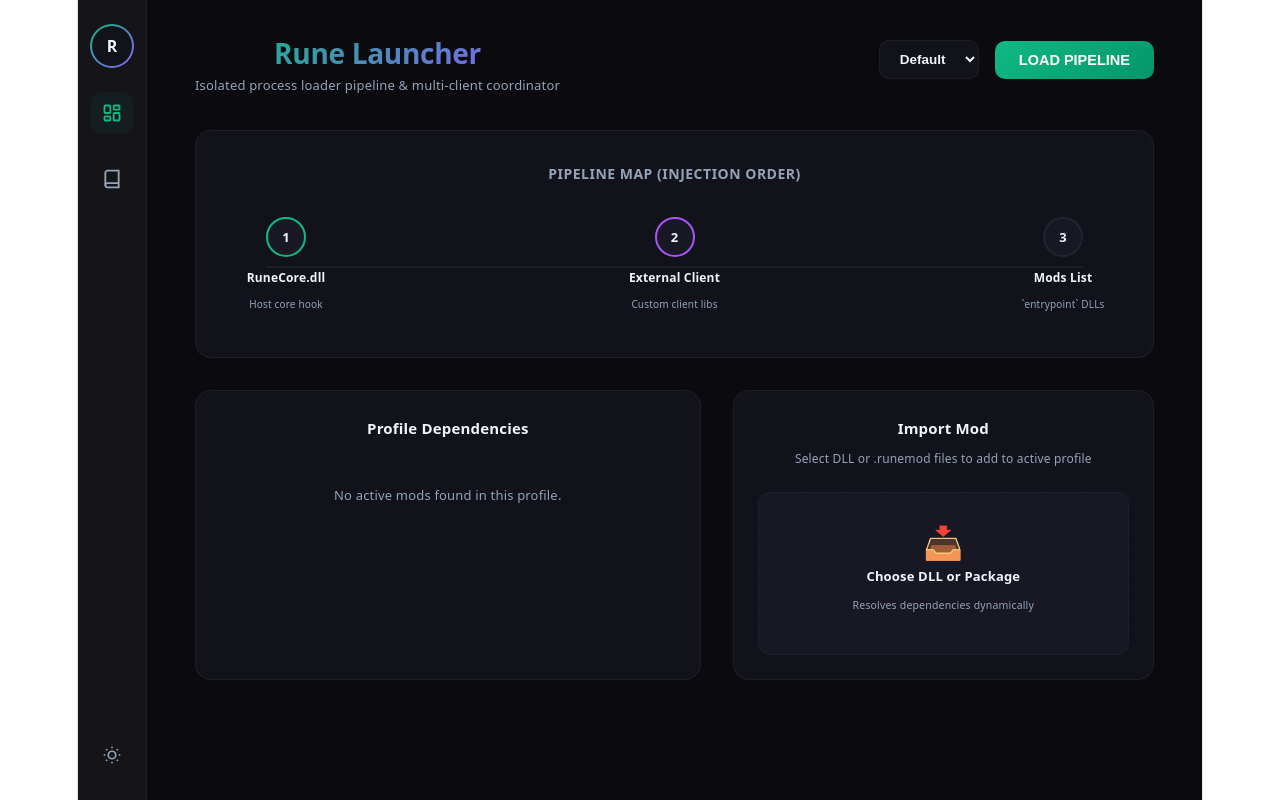
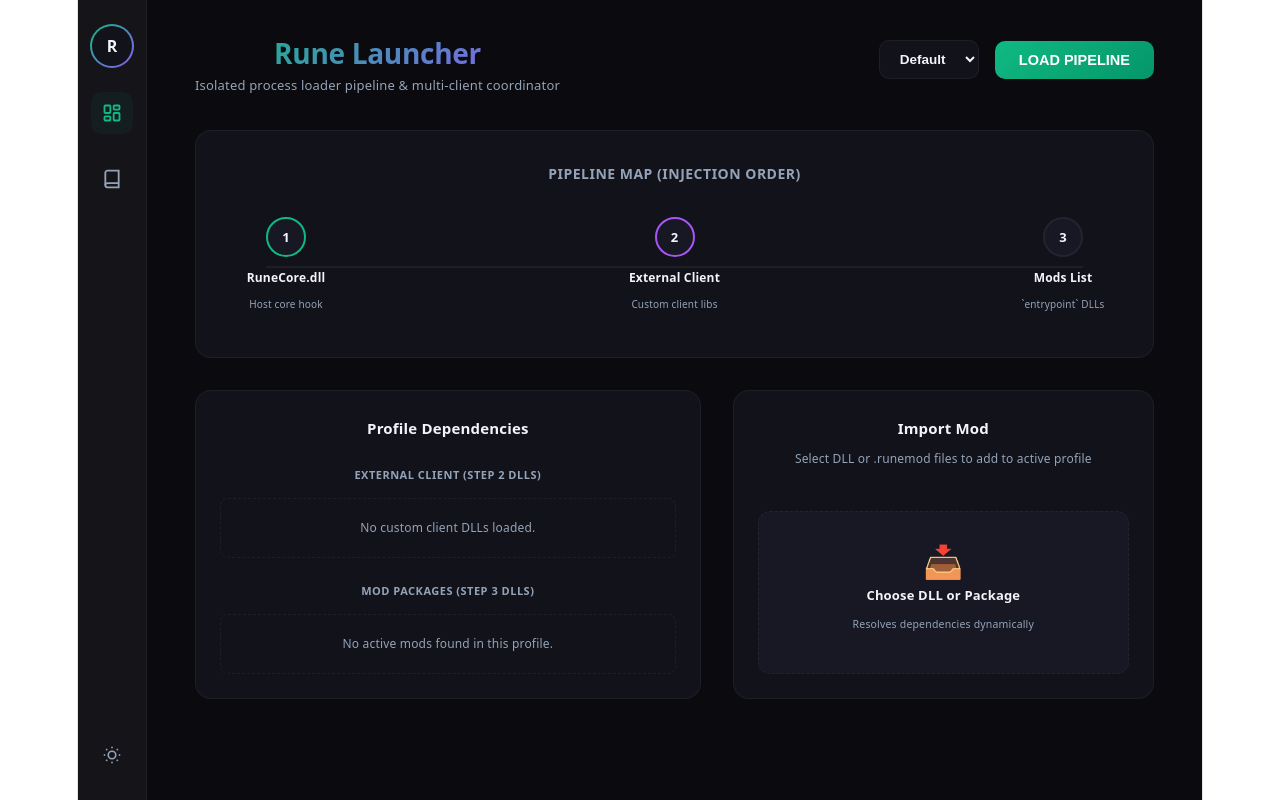
Before and after one commit to Valcyle/Rune-Launcher, a React (Vite) app in the folder ui/: page / in a window 1280 px wide. Built offline with nearby package versions, Linux system fonts and the light colour scheme.

Commit message:
External dll view

```diff
--- a/ui/src/App.tsx
+++ b/ui/src/App.tsx
@@ -22,6 +22,11 @@ interface ModInfo {
   entrypoint: string;
 }
 
+interface ExternalInfo {
+  name: string;
+  path: string;
+}
+
 export default function App() {
   const [activeTab, setActiveTab] = useState<'launcher' | 'profiles' | 'console'>('launcher');
   const [theme, setTheme] = useState<'dark' | 'light'>('dark');
@@ -32,6 +37,7 @@ export default function App() {
   const [launchStatus, setLaunchStatus] = useState<string>('idle'); // idle, resolving, success, failed
   const [importStatus, setImportStatus] = useState<{ status: string; message: string }>({ status: '', message: '' });
   const [modsList, setModsList] = useState<ModInfo[]>([]);
+  const [externalsList, setExternalsList] = useState<ExternalInfo[]>([]);
 
   useEffect(() => {
     let listenerRegistered = false;
@@ -47,6 +53,7 @@ export default function App() {
             setProfiles(detail.profiles || []);
             setActiveProfile(detail.active || 'Default');
             setModsList(detail.mods || []);
+            setExternalsList(detail.externals || []);
           } else if (event === 'launchStatus') {
             setLaunchStatus(detail.status || 'idle');
           } else if (event === 'importStatus') {
@@ -157,6 +164,7 @@ export default function App() {
             launchStatus={launchStatus}
             importStatus={importStatus}
             modsList={modsList}
+            externalsList={externalsList}
             handleProfileChange={handleProfileChange}
             handleLaunch={handleLaunch}
             handleImportClick={handleImportClick}
--- a/ui/src/pages/Dashboard.tsx
+++ b/ui/src/pages/Dashboard.tsx
@@ -8,12 +8,18 @@ interface ModInfo {
   entrypoint: string;
 }
 
+interface ExternalInfo {
+  name: string;
+  path: string;
+}
+
 interface DashboardProps {
   profiles: string[];
   activeProfile: string;
   launchStatus: string;
   importStatus: { status: string; message: string };
   modsList: ModInfo[];
+  externalsList: ExternalInfo[];
   handleProfileChange: (name: string) => void;
   handleLaunch: () => void;
   handleImportClick: () => void;
@@ -27,6 +33,7 @@ export default function Dashboard({
   launchStatus,
   importStatus,
   modsList,
+  externalsList,
   handleProfileChange,
   handleLaunch,
   handleImportClick,
@@ -161,11 +168,47 @@ export default function Dashboard({
           borderRadius: '16px',
           padding: '24px',
           display: 'flex',
-          flexDirection: 'column'
+          flexDirection: 'column',
+          gap: '20px'
         }}>
-          <h3 style={{ fontSize: '15px', fontWeight: 700, margin: '0 0 16px 0', color: colors.text }}>Profile Dependencies</h3>
+          <h3 style={{ fontSize: '15px', fontWeight: 700, margin: 0, color: colors.text }}>Profile Dependencies</h3>
 
-          <div style={{ display: 'flex', flexDirection: 'column', gap: '12px', flex: 1 }}>
+          {/* Section 1: Client DLLs (externals) */}
+          <div>
+            <h4 style={{ fontSize: '11px', fontWeight: 700, color: colors.textMuted, textTransform: 'uppercase', letterSpacing: '0.5px', margin: '0 0 10px 0' }}>
+              External Client (Step 2 DLLs)
+            </h4>
+            <div style={{ display: 'flex', flexDirection: 'column', gap: '8px' }}>
+              {externalsList.length > 0 ? (
+                externalsList.map((ext) => (
+                  <div key={ext.path} style={{
+                    padding: '10px 14px',
+                    backgroundColor: colors.panel,
+                    borderRadius: '8px',
+                    border: `1px solid ${colors.border}`,
+                    display: 'flex',
+                    justifyContent: 'space-between',
+                    alignItems: 'center',
+                    fontSize: '12px'
+                  }}>
+                    <span style={{ fontWeight: 600, color: colors.text }}>{ext.name}</span>
+                    <span style={{ fontSize: '10.5px', color: colors.glowPurple, fontWeight: 600 }}>Active Inject Target</span>
+                  </div>
+                ))
+              ) : (
+                <div style={{ padding: '16px', textAlign: 'center', color: colors.textMuted, fontSize: '12px', border: `1px dashed ${colors.border}`, borderRadius: '8px' }}>
+                  No custom client DLLs loaded.
+                </div>
+              )}
+            </div>
+          </div>
+
+          {/* Section 2: Mod Packages (modsList) */}
+          <div>
+            <h4 style={{ fontSize: '11px', fontWeight: 700, color: colors.textMuted, textTransform: 'uppercase', letterSpacing: '0.5px', margin: '0 0 10px 0' }}>
+              Mod Packages (Step 3 DLLs)
+            </h4>
+            <div style={{ display: 'flex', flexDirection: 'column', gap: '10px' }}>
               {modsList.length > 0 ? (
                 modsList.map((m) => (
                   <div key={m.id} style={{
@@ -188,10 +231,11 @@ export default function Dashboard({
                   </div>
                 ))
               ) : (
-              <div style={{ padding: '24px', textAlign: 'center', color: colors.textMuted, fontSize: '13px' }}>
+                <div style={{ padding: '16px', textAlign: 'center', color: colors.textMuted, fontSize: '12px', border: `1px dashed ${colors.border}`, borderRadius: '8px' }}>
                   No active mods found in this profile.
                 </div>
               )}
+            </div>
           </div>
         </div>
 
```
Also changed, not shown: 2 other files (tests, documents, lock files or other folders). Lines whose indentation alone changed are shown as unchanged.
